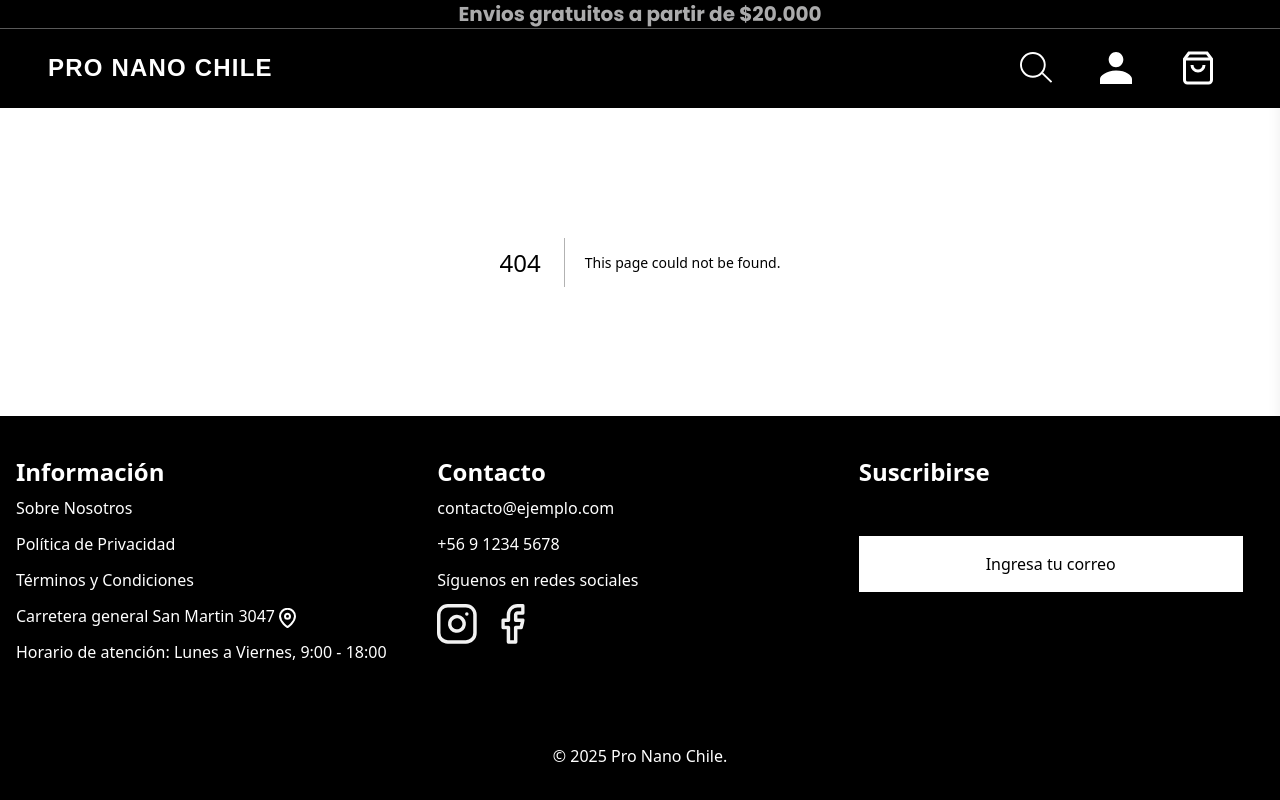
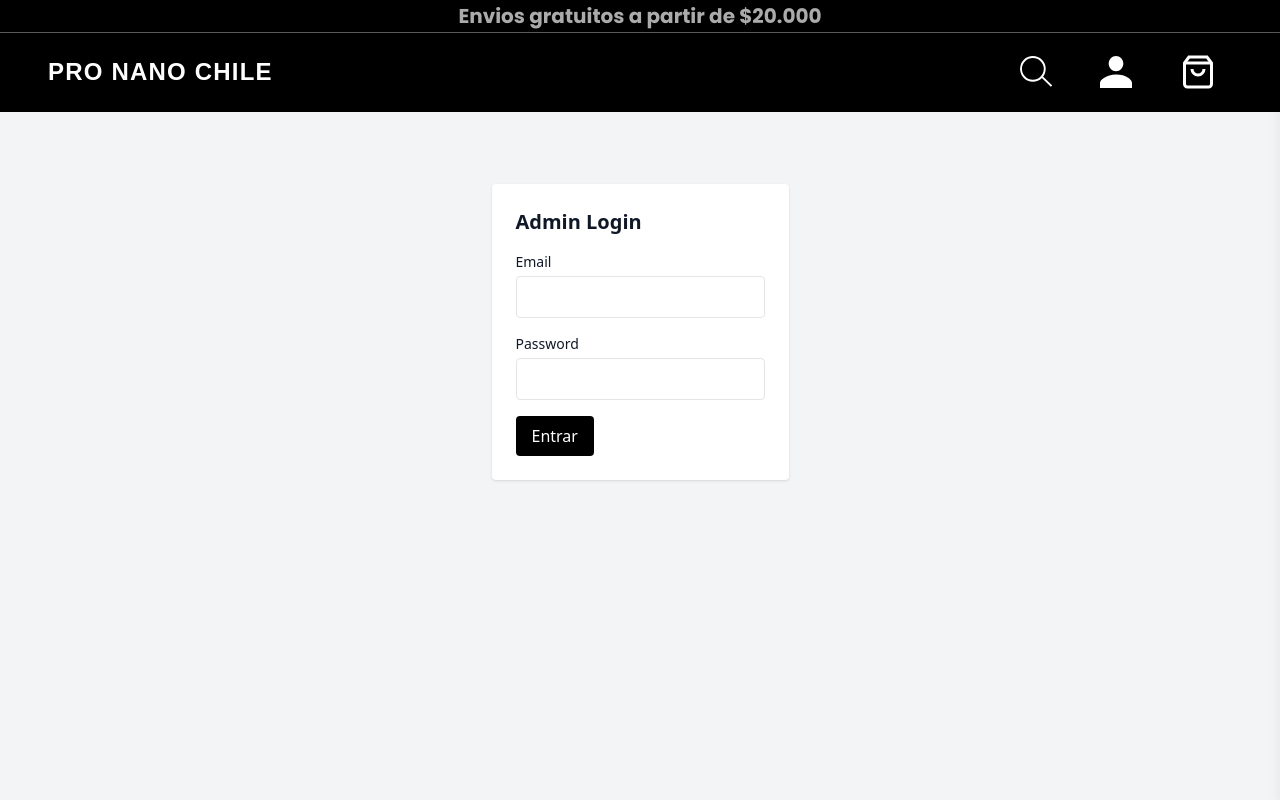
Before and after one commit to GalardonMT/TSI-ECommerce, a Next.js app in the folder frontend/: page /admin/login in a window 1280 px wide. Before the commit this address had no page. Shown: the top 800 px of the page. Built offline with nearby package versions, Linux system fonts and the light colour scheme; a web font is replaced by a local one.

Commit message:
Login Admin/Usuario (instalación js-cookie)

```diff
--- a/frontend/package.json
+++ b/frontend/package.json
@@ -13,6 +13,7 @@
     "class-variance-authority": "^0.7.1",
     "clsx": "^2.1.1",
     "embla-carousel-react": "^8.6.0",
+    "js-cookie": "^3.0.5",
     "lucide-react": "^0.548.0",
     "next": "15.5.3",
     "react": "19.1.0",
@@ -23,6 +24,7 @@
   "devDependencies": {
     "@eslint/eslintrc": "^3",
     "@tailwindcss/postcss": "^4.1.13",
+    "@types/js-cookie": "^3.0.6",
     "@types/node": "^20",
     "@types/react": "^19",
     "@types/react-dom": "^19",
--- /dev/null
+++ b/frontend/src/app/admin/layout.tsx
@@ -0,0 +1,38 @@
+'use client';
+import { useEffect, useState } from 'react';
+import Cookies from 'js-cookie';
+
+export default function AdminLayout({ children }: { children: React.ReactNode }) {
+  const [hasToken, setHasToken] = useState(false);
+
+  useEffect(() => {
+    const token = Cookies.get('token');
+    if (token) {
+      setHasToken(true);
+    }
+  })
+
+  return (
+    <html lang='es'>
+      <body>
+        <div className="min-h-screen bg-gray-100 text-gray-900">
+          {hasToken && (<header className="bg-white shadow">
+            <div className="max-w-7xl mx-auto px-4 py-4 flex items-center justify-between">
+              <div className="text-lg font-semibold">Pro Nano Chile — Admin</div>
+              <nav className="space-x-4">
+                <a href="/admin" className="text-sm text-gray-700 hover:underline">Dashboard</a>
+                <a href="/admin/login" className="text-sm text-gray-700 hover:underline">Login</a>
+                <a href="/" className="text-sm text-gray-500">Sitio</a>
+              </nav>
+            </div>
+          </header>
+          )}
+
+          <main className="max-w-7xl mx-auto p-6">
+            <div className="grid grid-cols-1 gap-6">{children}</div>
+          </main>
+        </div>
+      </body>
+    </html>
+  );
+}
--- /dev/null
+++ b/frontend/src/app/admin/login/page.tsx
@@ -0,0 +1,66 @@
+"use client";
+import { useState } from 'react';
+import { useRouter } from 'next/navigation';
+
+export default function AdminLogin() {
+  const [email, setEmail] = useState('');
+  const [password, setPassword] = useState('');
+  const [loading, setLoading] = useState(false);
+  const [error, setError] = useState<string | null>(null);
+  const router = useRouter();
+
+  async function handleSubmit(e: React.FormEvent) {
+    e.preventDefault();
+    setError(null);
+    setLoading(true);
+    try {
+      const base = process.env.NEXT_PUBLIC_API_URL || '';
+      const res = await fetch(`${base}/api/auth/login/`, {
+        method: 'POST',
+        headers: { 'Content-Type': 'application/json' },
+        body: JSON.stringify({ correo: email, password }),
+      });
+      const data = await res.json().catch(() => null);
+      if (!res.ok) {
+        setError((data && data.detail) || 'Credenciales inválidas');
+        return;
+      }
+
+      // persist minimal tokens + user in localStorage (if available)
+      try {
+        if (data?.access) localStorage.setItem('access', data.access);
+        if (data?.refresh) localStorage.setItem('refresh', data.refresh);
+        if (data?.user) localStorage.setItem('auth', JSON.stringify({ user: data.user }));
+      } catch (e) {
+        // ignore storage errors in restricted environments
+      }
+
+      router.push('/admin');
+    } catch (err) {
+      setError('Error de conexión con el servidor');
+    } finally {
+      setLoading(false);
+    }
+  }
+
+  return (
+    <div className="max-w-md mx-auto mt-12 bg-white p-6 rounded shadow">
+      <h1 className="text-xl font-semibold mb-4">Admin Login</h1>
+      {error && <div className="mb-3 text-sm text-red-600">{error}</div>}
+      <form onSubmit={handleSubmit} className="space-y-4">
+        <div>
+          <label className="block text-sm mb-1">Email</label>
+          <input value={email} onChange={(e) => setEmail(e.target.value)} className="w-full border p-2 rounded" type="email" />
+        </div>
+        <div>
+          <label className="block text-sm mb-1">Password</label>
+          <input value={password} onChange={(e) => setPassword(e.target.value)} className="w-full border p-2 rounded" type="password" />
+        </div>
+
+        <div className="flex items-center gap-3">
+          <button disabled={loading} className="bg-black text-white px-4 py-2 rounded">{loading ? 'Entrando...' : 'Entrar'}</button>
+        </div>
+      </form>
+    </div>
+  );
+}
--- /dev/null
+++ b/frontend/src/app/api/admin/login/auth.ts
@@ -0,0 +1,66 @@
+"use server";
+
+type LoginResult = {
+  ok: boolean;
+  status: number;
+  user?: any;
+  tokens?: { access?: string; refresh?: string } | null;
+  access?: string | null;
+  refresh?: string | null;
+  error?: string | null;
+  allowed?: boolean;
+};
+
+const BACKEND = process.env.BACKEND_URL || process.env.NEXT_PUBLIC_API_URL || '';
+
+/**
+ * Attempts to authenticate against the backend and ensures the account has admin permissions.
+ * This helper is intended to be used server-side (Next.js App Router API route or server action).
+ * It forwards credentials to the Django login endpoint, returns the user and tokens, and sets
+ * `allowed` to true only when the user is active and has admin permission (`is_staff` or `is_superuser`
+ * or a role name that contains 'admin').
+ */
+export default async function adminAuth(correo: string, password: string): Promise<LoginResult> {
+  const url = `${BACKEND.replace(/\/$/, '')}/api/auth/login/`;
+
+  try {
+    const res = await fetch(url, {
+      method: 'POST',
+      headers: { 'Content-Type': 'application/json' },
+      body: JSON.stringify({ correo, password }),
+      // keep cookies if backend and frontend are same origin; this helper does not set cookies itself
+    });
+
+    const status = res.status;
+    const data = await res.json().catch(() => null);
+
+    if (!res.ok) {
+      return { ok: false, status, error: (data && (data.detail || data.error)) || 'Login failed', allowed: false };
+    }
+
+    const user = data?.user ?? null;
+    const tokens = data?.tokens ?? null;
+    const access = data?.access ?? (tokens ? tokens.access : null) ?? null;
+    const refresh = data?.refresh ?? (tokens ? tokens.refresh : null) ?? null;
+
+    // Determine admin permission
+    let allowed = false;
+    try {
+      if (user) {
+        if (user.is_active === false) allowed = false;
+        else if (user.is_staff || user.is_superuser) allowed = true;
+        else if (user.rol && typeof user.rol === 'object') {
+          const nombre = (user.rol.nombre_rol || '').toString().toLowerCase();
+          if (nombre.includes('admin') || nombre.includes('administrador')) allowed = true;
+        }
+      }
+    } catch (e) {
+      // If anything unexpected happens just deny access
+      allowed = false;
+    }
+
+    return { ok: true, status, user, tokens, access, refresh, allowed };
+  } catch (err: any) {
+    return { ok: false, status: 0, error: String(err?.message || err), allowed: false };
+  }
+}
```
Also changed, not shown: 1 other file (tests, documents, lock files or other folders).
